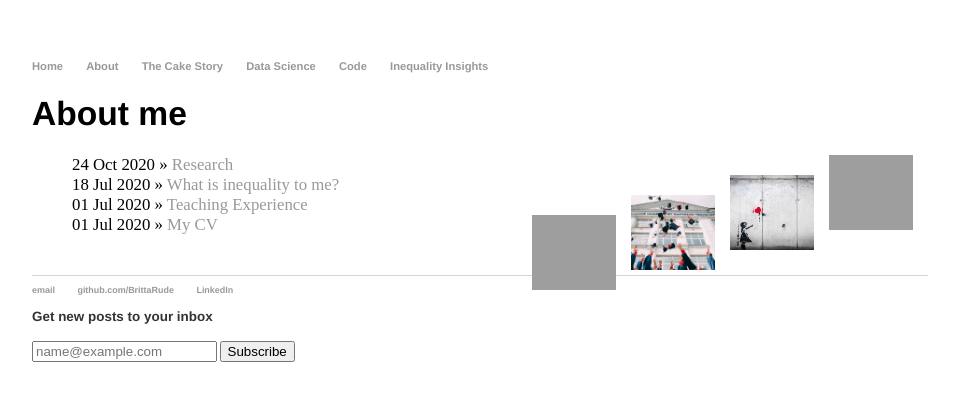
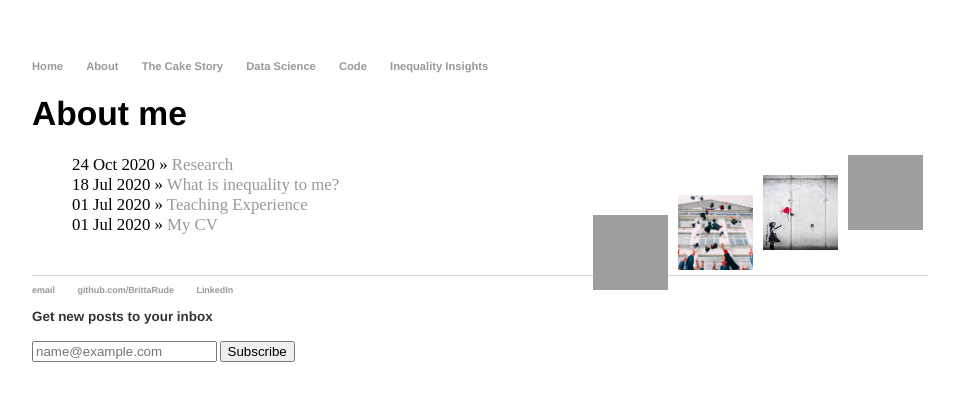
Before and after one commit to BrittaRude/BrittaRude.github.io, a Jekyll site: the page built from about/index.html, in a window 1280 px wide. Shown: the top 401 px of the page, without its empty margins (160-1114 px from the left). Built offline with Jekyll 4.4.1, drawn with Linux system fonts in a browser that asks for light colours; grey boxes are pictures that could not be loaded.

Commit message:
Update main.css

```diff
--- a/css/main.css
+++ b/css/main.css
@@ -44,12 +44,6 @@ ul.posts li {
      list-style: none;
 }
 
-ul.posts li img {
-  float: right;
-  margin: 0 15px 0 0;
-  width: 5em;
-}
-
 ul.inputs_DataScience {
     margin: 20px auto 40px;
     font-size: 1.5em;
```
